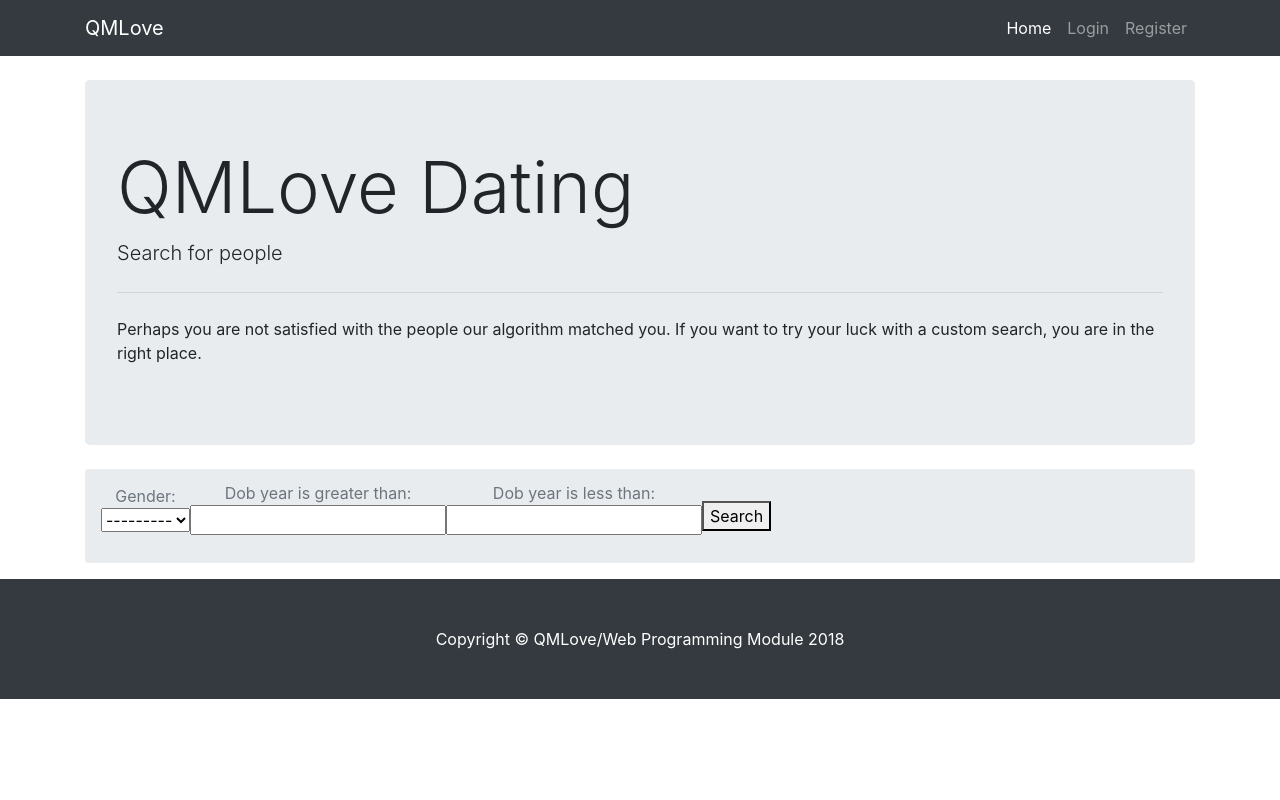
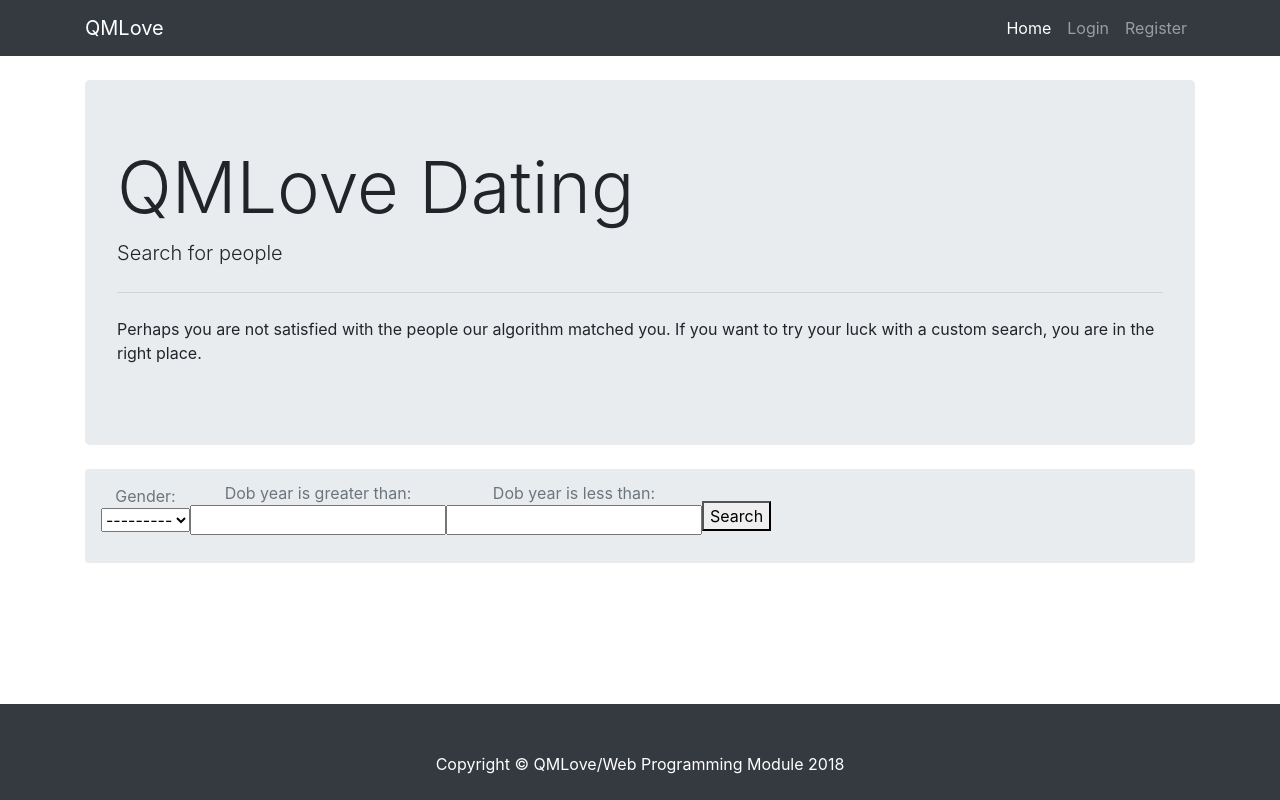
Before and after one commit to dtmotr123/MatchingWebsite, a Django app: page /search/ in a window 1280 px wide. Run offline with Django 3.2, Linux system fonts and the light colour scheme; some libraries are stand-ins or nearby versions.

Commit message:
CSS Footer and account creation redirect
Fixed sticky footer and after account is created, website redirects to login

```diff
--- a/MatchingSite/QMLove/static/QMLove/styles.css
+++ b/MatchingSite/QMLove/static/QMLove/styles.css
@@ -1,3 +1,24 @@
+
+html{ height:100%; }
+body{ min-height:100%; padding:0; margin:0; position:relative; }
+
+body {
+  position: relative;
+}
+
+body::after {
+  content: '';
+  display: block;
+  height: 50px;
+}
+
+footer {
+  position: absolute;
+  bottom: 0;
+  width: 100%;
+  height: 50px;
+}
+
 .card {
   height: 100%;
 }
--- a/MatchingSite/QMLove/views.py
+++ b/MatchingSite/QMLove/views.py
@@ -75,7 +75,7 @@ def register(request):
             for index in hobbies:
                 profile.hobby.add(Hobby.objects.get(id=index))
 
-            return redirect('/')
+            return redirect('/login')
         else:
             return render(request, 'QMLove/register.html', {'userForm': userForm, 'profileForm': profileForm})
     else:
```
